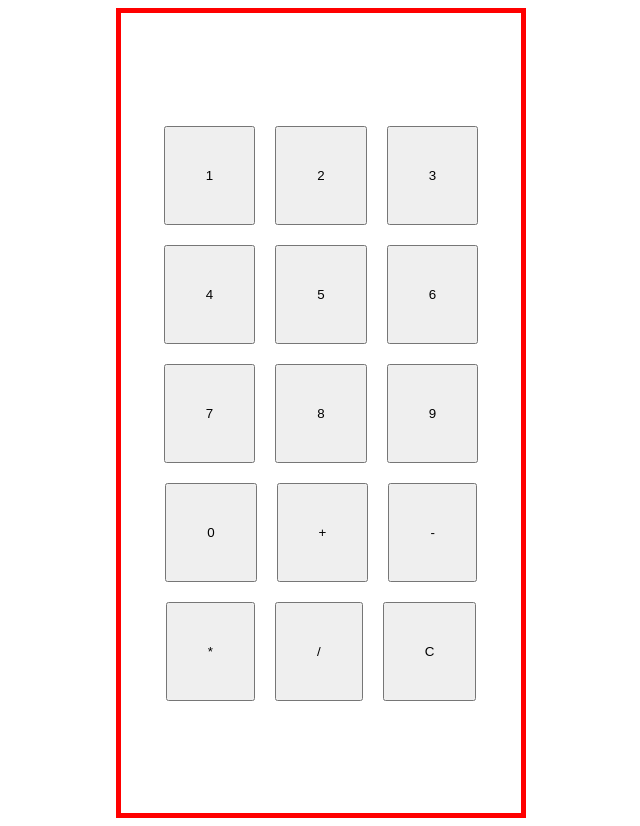
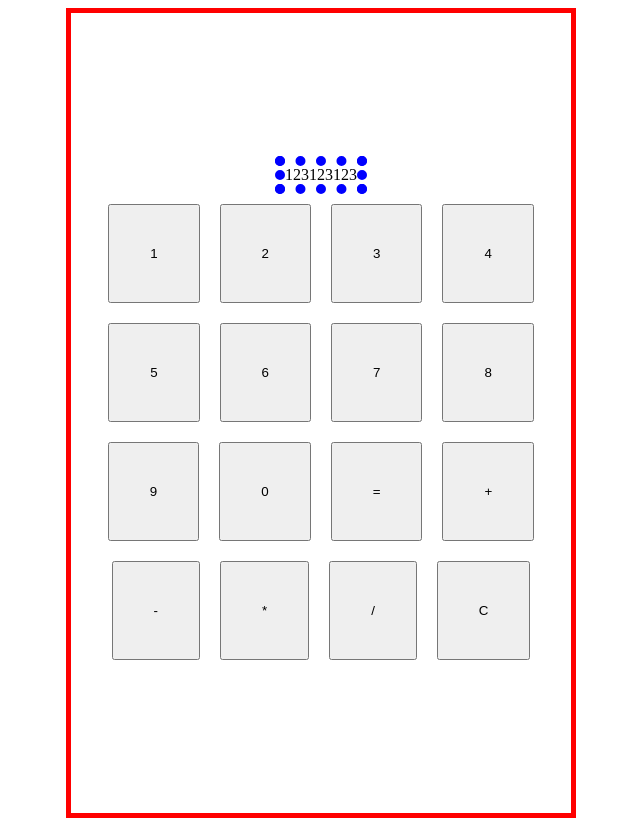
Before and after one commit to country-toad/calculator, a plain HTML site: page index.html in a window 1280 px wide. Shown: the whole page, without its empty margins (319-959 px from the left). Drawn offline with Linux system fonts and the light colour scheme.

Commit message:
Create function to update display

```diff
--- a/index.html
+++ b/index.html
@@ -10,6 +10,7 @@
 </head>
 <body>
   <div class="calculator">
+    <div class="display">123123123</div>
     <div class="digits">
       <button>1</button>
       <button>2</button>
@@ -21,6 +22,7 @@
       <button>8</button>
       <button>9</button>
       <button>0</button>
+      <button>=</button>
       <button>+</button>
       <button>-</button>
       <button>*</button>
--- a/script.js
+++ b/script.js
@@ -30,3 +30,8 @@ function operate(operator, a, b) {
       break;
   }
 }
+
+function updateDisplay() {
+  const display = document.querySelector(".display");
+  display.textContent = evaluate;
+};
--- a/style.css
+++ b/style.css
@@ -5,11 +5,12 @@ body {
 
 .calculator {
   height: 800px;
-  width: 400px;
+  width: 500px;
   border: 5px solid red;
   display: flex;
   justify-content: center;
   align-items: center;
+  flex-flow: column;
 }
 
 .digits {
@@ -22,3 +23,7 @@ body {
   padding: 40px;
   margin: 10px;
 }
+
+.display {
+  border: 10px dotted blue;
+}
```
